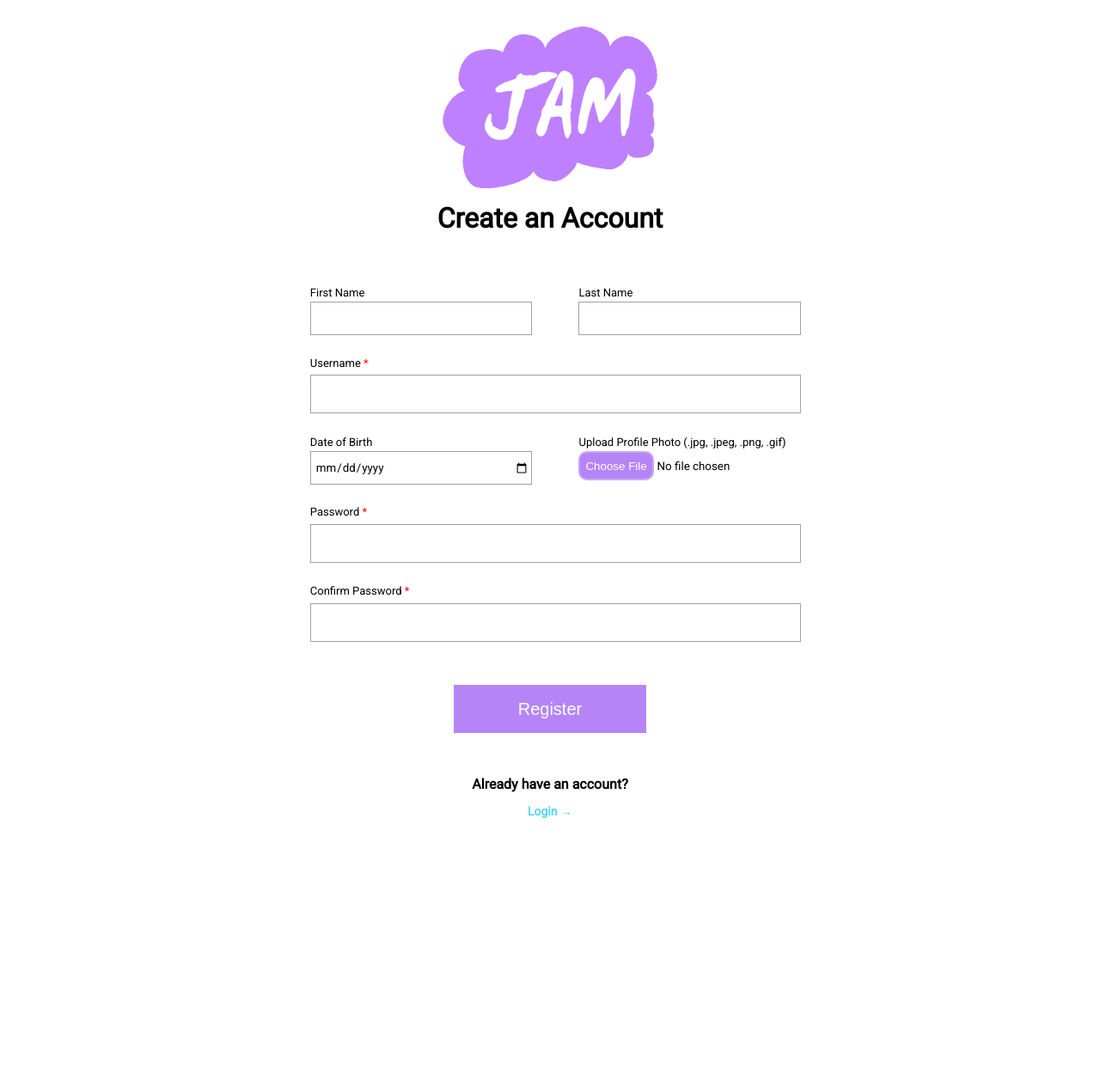
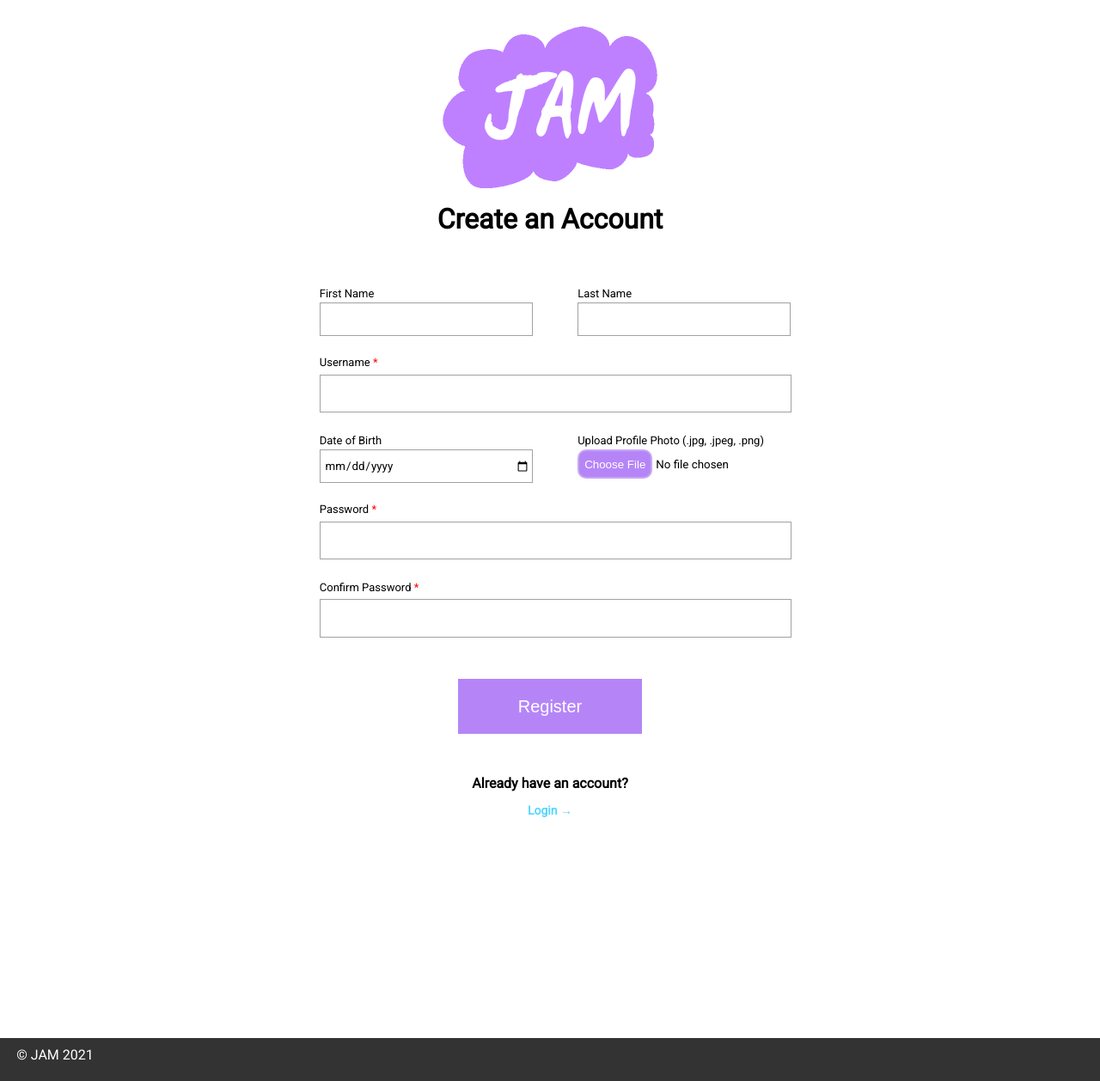
Before and after one commit to JAMForHire/JAM-Final, a PHP site: page /register.php in a window 1280 px wide. Shown: the part 50-1308 px from the top of the page at 86% size. Before the commit the page ends 1002 px from the top, so only its background shows below. Run offline with PHP 8.4, Linux system fonts and the light colour scheme; some web fonts are replaced.

Commit message:
Updated Register Form
- Changed how error handling works for file uploads
- Added footer to register and login pages

```diff
--- a/login.php
+++ b/login.php
@@ -96,5 +96,10 @@ if(isset($_POST['login-button']) && $_POST['login-button'] == "Login") {
       <a href="register.php"><b>Register →</b></a>
     </div>
   </div>
+
+  <!-- Footer -->
+  <footer>
+    <p class="copyright text-white">© JAM 2021</p>
+  </footer>
 </body>
 </html>
--- a/register.php
+++ b/register.php
@@ -24,10 +24,22 @@ if(isset($_POST['register-button']) && $_POST['register-button'] == "Register")
   $prepared->execute(['username' => $username]);
   $result = $prepared->fetchAll();
 
+  $file_size = $pfp['size'];
+  $file_tmp = $pfp['tmp_name'];
+  $file_type = $pfp['type'];
+  @$file_ext = strtolower(end(explode('.', $pfp['name'])));
+  $extensions = array("jpeg","jpg","png");
+
   if(empty($username)) $register_failed_message = "Please enter a username.";
   else if(empty($password)) $register_failed_message = "Please enter a password.";
   else if($password != $confirmed_password) $register_failed_message = "Passwords do not match.";
   else if(count($result) > 0) $register_failed_message = "User is already registered.";
+  else if(!empty($pfp['name']) && in_array($file_ext, $extensions) === false) {
+    $register_failed_message = "File extension not allowed, please upload a JPG, JPEG, or PNG file.";
+  }
+  else if(!empty($pfp['name']) && $file_size > 2097152) {
+    $register_failed_message = "Uploaded file is too big (needs to be less than 2MB).";
+  }
   else {
     $hashed_password = password_hash($password, PASSWORD_BCRYPT);
     $prepared = $db->prepare("INSERT INTO users (username, password) VALUES (:username, :password);");
@@ -46,32 +58,12 @@ if(isset($_POST['register-button']) && $_POST['register-button'] == "Register")
       $prepared = $db->prepare("UPDATE users SET dob = :dob WHERE user_id = :user_id;");
       $prepared->execute(['dob' => $dob, 'user_id' => $user_id]);
     }
-    if(isset($_FILES['upload-pfp'])){
-      $errors= array();
-      $file_size =$_FILES['upload-pfp']['size'];
-      $file_tmp =$_FILES['upload-pfp']['tmp_name'];
-      $file_type=$_FILES['upload-pfp']['type'];
-      @$file_ext=strtolower(end(explode('.',$_FILES['upload-pfp']['name'])));
-      $file_name = $user_id.'.'.$file_ext;
-      $extensions= array("jpeg","jpg","png");
-
-      if(in_array($file_ext,$extensions)=== false){
-         $errors[]="extension not allowed, please choose a JPEG or PNG file.";
-      }
-
-      if($file_size > 2097152){
-         $errors[]='File size must be excately 2 MB';
-      }
-
-      if(empty($errors)==true){
-         move_uploaded_file($file_tmp,"uploads/".$file_name);
-         echo "Success";
-         $prepared = $db->prepare("UPDATE users SET filepath = :filep WHERE user_id = :user_id;");
-         $prepared->execute(['filep' =>"uploads/".$file_name , 'user_id' => $user_id]);
-      }else{
-         print_r($errors);
-      }
-   }
+    if(!empty($pfp['name'])) {
+      $file_name = $user_id . '.' . $file_ext;
+      move_uploaded_file($file_tmp,"uploads/".$file_name);
+      $prepared = $db->prepare("UPDATE users SET filepath = :filep WHERE user_id = :user_id;");
+      $prepared->execute(['filep' =>"uploads/".$file_name , 'user_id' => $user_id]);
+    }
 
     header("Location: login.php");
     exit();
@@ -141,7 +133,7 @@ if(isset($_POST['register-button']) && $_POST['register-button'] == "Register")
           </div>
           <!-- Upload Profile Photo -->
           <div class="fix-margin">
-            <label for="upload-pfp">Upload Profile Photo (.jpg, .jpeg, .png, .gif)</label>
+            <label for="upload-pfp">Upload Profile Photo (.jpg, .jpeg, .png)</label>
             <input type="file" name="upload-pfp" id="upload-pfp" value=""/>
           </div>
         </div>
@@ -164,5 +156,10 @@ if(isset($_POST['register-button']) && $_POST['register-button'] == "Register")
       <a href="login.php"><b>Login →</b></a>
     </div>
   </div>
+
+  <!-- Footer -->
+  <footer>
+    <p class="copyright text-white">© JAM 2021</p>
+  </footer>
 </body>
 </html>
--- a/styles/style.css
+++ b/styles/style.css
@@ -106,12 +106,12 @@ img.chevron {
 
 /* Login screen height */
 .login {
-  height: 105vh;
+  height: 107vh;
 }
 
 /* Register screen height */
 .register {
-  height: 140vh;
+  height: 149vh;
 }
 
 /* Login and register headings */
@@ -227,7 +227,7 @@ img.chevron {
   margin: 5% 30%;
   color: white;
   background-color: #B585F8;
-  height: 7vh;
+  height: 8vh;
   border: none;
   font-size: 20px;
   cursor: pointer;
```
